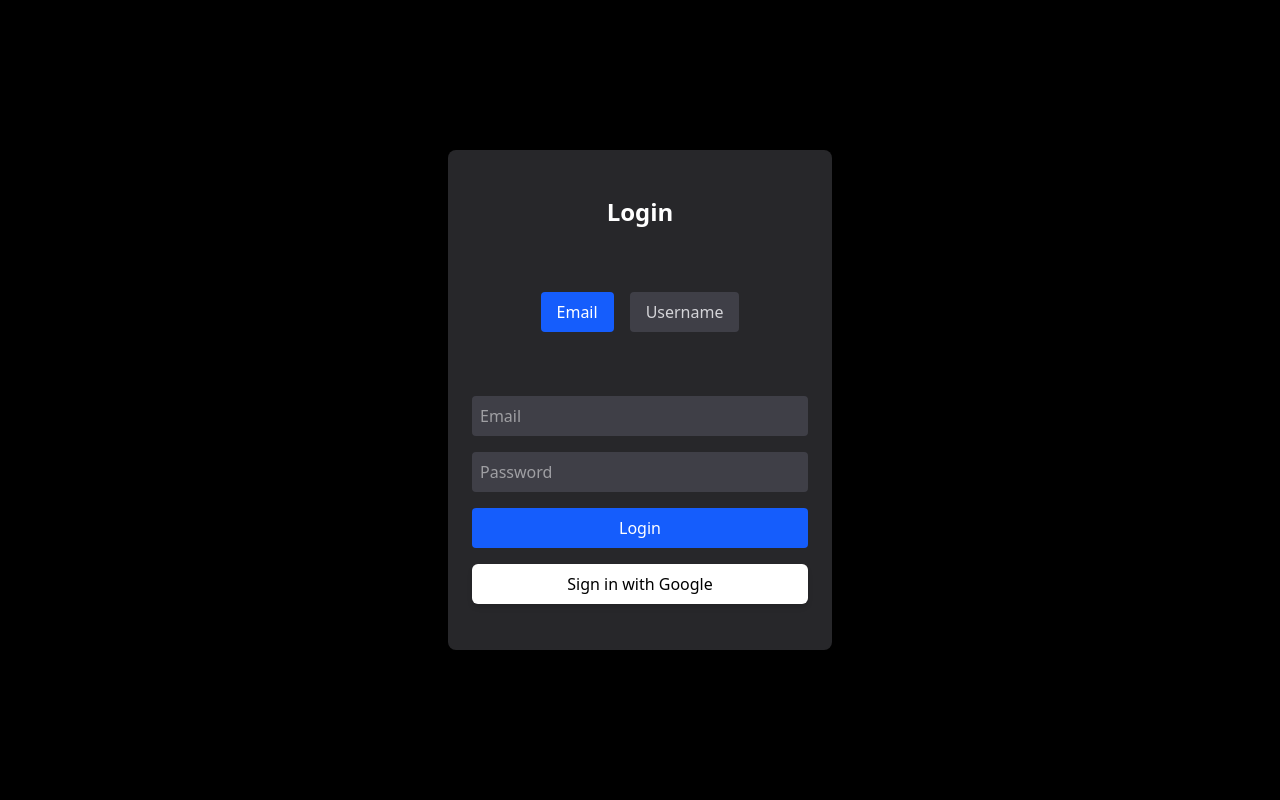
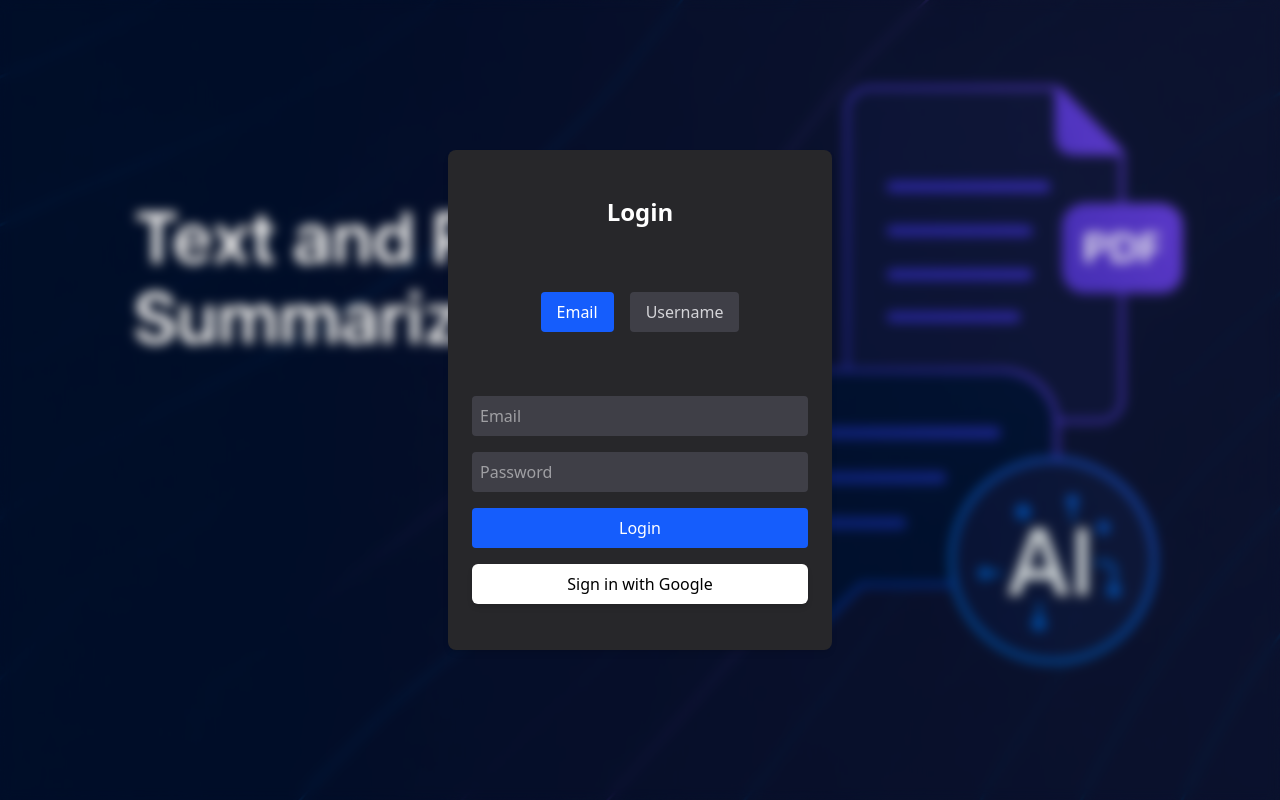
Before and after one commit to jimitnick/TextSummariserAi, a React (Vite) app: page / in a window 1280 px wide. Built offline with nearby package versions, Linux system fonts and the light colour scheme; no server answers.

Commit message:
added the background image for login component

```diff
--- a/src/components/LoginForm.jsx
+++ b/src/components/LoginForm.jsx
@@ -3,6 +3,7 @@ import { useState } from 'react';
 import { Navigate } from 'react-router';
 import App from '../App';
 import GoogleLogin from './GoogleLogin';
+import loginBackground from "../textsummariserBackground.png"
 const LoginForm = () => {
     const [mode, setMode] = useState('email') // or 'username'
   const [formData, setFormData] = useState({
@@ -33,8 +34,10 @@ const LoginForm = () => {
   };
 
   return (
-    <div className='h-screen w-screen flex justify-center items-center'>
-        <div className="md:w-full max-w-sm bg-zinc-800 p-6 rounded-lg shadow-md  md:h-[500px] flex flex-col justify-center gap-16">
+    <div className={`h-screen w-screen flex justify-center items-center`}>
+      <img src={loginBackground} alt="" className='h-full w-full object-cover absolute z-0'/>
+      <div className='w-full h-full backdrop-blur-[6px] absolute'></div>
+        <div className="md:w-full max-w-sm bg-zinc-800 p-6 rounded-lg shadow-md  md:h-[500px] flex flex-col justify-center gap-16 z-1">
         <h1 className="text-2xl font-semibold text-white mb-6 text-center">Login</h1>
         <div className="flex mb-4 justify-center gap-4">
           <button
```
Also changed, not shown: src/textsummariserBackground.png (added).
